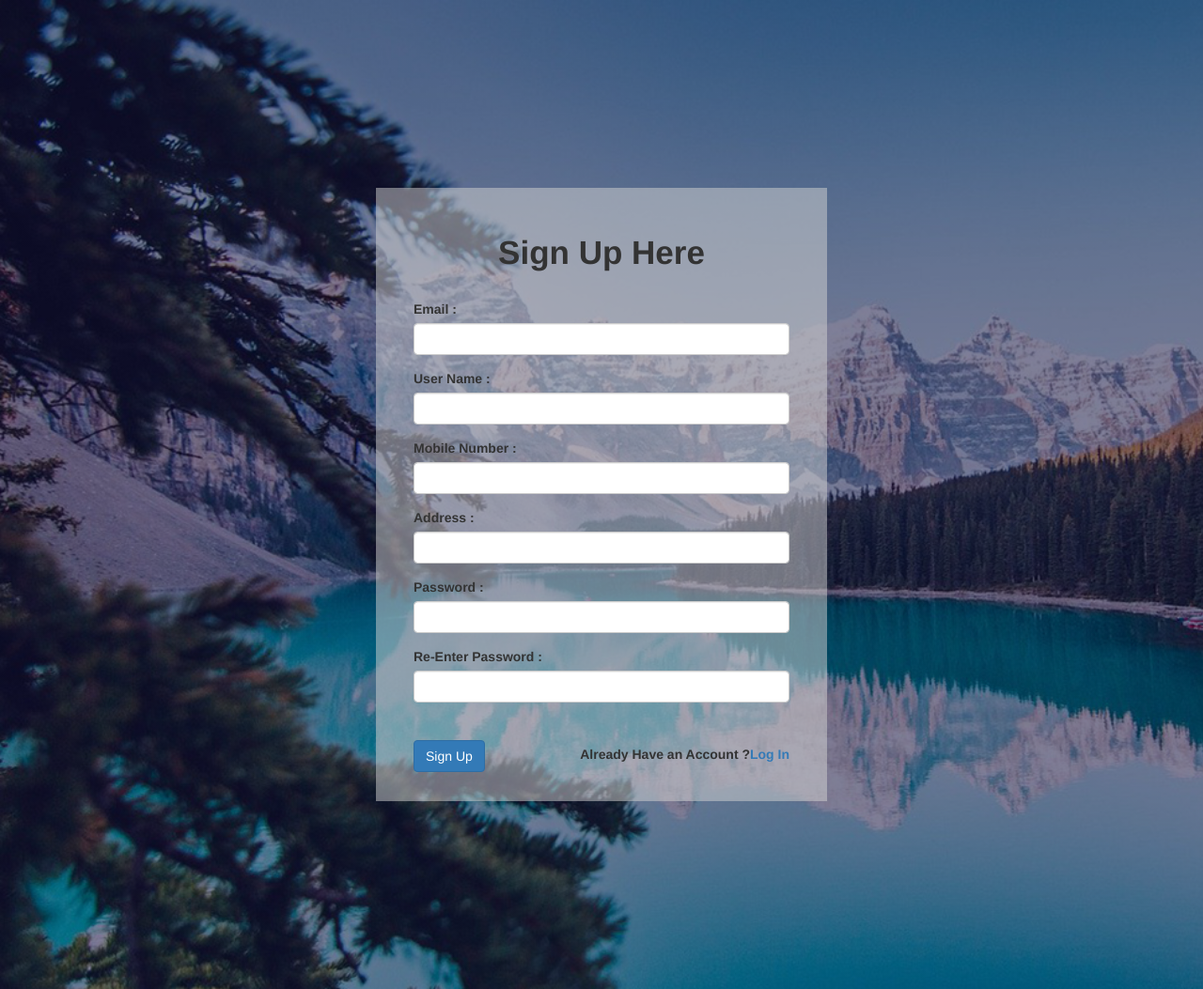
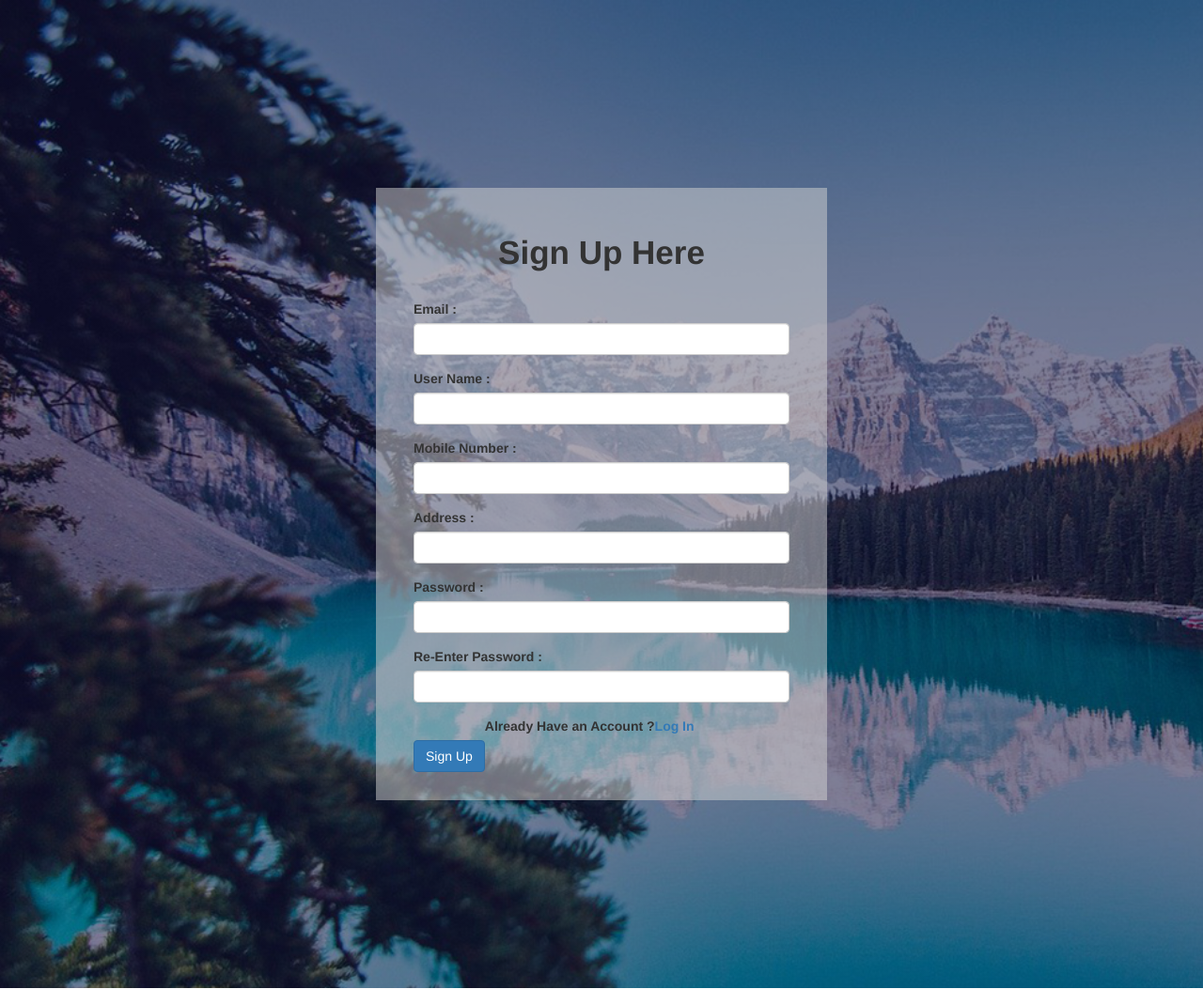
Before and after one commit to RahulMadhukaKeshara/mini-project, a PHP site: page /registration.php in a window 1280 px wide. Shown: the whole page at 94% size. Run offline with PHP 8.4, Linux system fonts and the light colour scheme.

Commit message:
Add files via upload

```diff
--- a/registration.php
+++ b/registration.php
@@ -172,7 +172,7 @@ if($_SERVER["REQUEST_METHOD"] == "POST")
 						<span class="help-block"><?php echo $confirm_password_err; ?></span>
 					</div>
 					<button type="submit" class="btn btn-primary" name="register"> Sign Up </button>
-					<p class="logandcreate">
+					<p class="signup">
 					Already Have an Account ?<a href="login.php">Log In</a>
 					</p>
 				</form>
```
Also changed, not shown: configure.php (line endings or trailing spaces), login.php (line endings or trailing spaces), logout.php (line endings or trailing spaces), welcome.php (line endings or trailing spaces).
